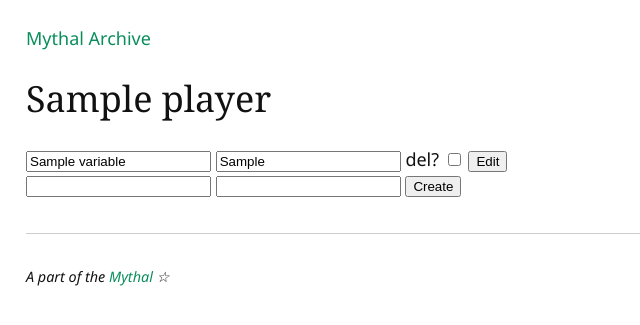
After one commit to mythal/PlayTRPGBot, a Django app: page /chat/1/variables in a window 1280 px wide. The commit adds this page. Shown: the top 325 px of the page, without its empty margins (0-640 px from the left). Run offline with Django 3.2, Linux system fonts and the light colour scheme; a user stored in the database is signed in; tables that the repository leaves empty hold one stand-in row (values such as "Sample post"); parts of the project's set-up code (start-up, migrations or seed data) failed here and were passed over.

Commit message:
simple variables editor

```diff
--- a/archive/templates/chat.html
+++ b/archive/templates/chat.html
@@ -18,7 +18,7 @@
     {% endcache %}
     {% if player %}
         <nav class="player-bar">
-            Your character: <span class="character-name">{{ player.character_name }}</span>
+            My character: <span class="character-name">{{ player.character_name }}</span> <a href="{% url 'variables' chat.id %}">[edit variables]</a>
         </nav>
     {% endif %}
 {% endblock %}
--- /dev/null
+++ b/archive/templates/variables.html
@@ -0,0 +1,25 @@
+{% extends 'base.html' %}
+
+{% block title %}Variables - {{ chat.title }} - Mythal Archive{% endblock %}
+
+{% block main %}
+    <h1>{{ player.character_name }}</h1>
+
+    {% for var in player.variable_set.all %}
+        <form action="{% url "edit_variable" chat.id var.id %}" method="POST">
+            {% csrf_token %}
+            <input name="name" value="{{ var.name }}"/>
+            <input name="value" value="{{ var.value }}">
+            <label for="delete">del?</label>
+            <input type="checkbox" name="delete">
+            <input type="submit" value="Edit">
+        </form>
+    {% endfor %}
+
+    <form action="{% url "create_variable" chat.id %}" method="POST">
+        {% csrf_token %}
+        <input name="name" value="{{ var.name }}"/>
+        <input name="value" value="{{ var.value }}">
+        <input type="submit" value="Create">
+    </form>
+{% endblock %}
--- a/archive/urls.py
+++ b/archive/urls.py
@@ -6,6 +6,9 @@ from . import views
 urlpatterns = [
     path('', views.index, name='index'),
     path('chat/<int:chat_id>/', views.chat_page, name='chat'),
+    path('chat/<int:chat_id>/variables', views.variables, name='variables'),
+    path('chat/<int:chat_id>/variables/edit/<int:variable_id>', views.edit_variables, name='edit_variable'),
+    path('chat/<int:chat_id>/variables/create', views.edit_variables, name='create_variable'),
     path('chat/<int:chat_id>/log.<str:method>', views.export, name='export'),
     path('chat/<int:chat_id>/please_input_password', views.require_password, name='require_password'),
 ]
--- a/archive/views.py
+++ b/archive/views.py
@@ -1,7 +1,7 @@
 from typing import Optional
 import datetime
 
-from django.http import HttpResponseBadRequest
+from django.http import HttpResponseBadRequest, Http404, HttpResponseNotAllowed
 from django.shortcuts import render, get_object_or_404, redirect
 from django.views.decorators.cache import cache_page
 from django.core.paginator import Paginator
@@ -10,8 +10,7 @@ from . import forms
 from .export import EXPORT_METHOD
 from .models import Chat, Tag
 from user.models import TelegramProfile
-from game.models import Player
-
+from game.models import Player, Variable
 
 CACHE_TTL = 3 * 24 * 60 * 60
 
@@ -79,6 +78,47 @@ def chat_page(request, chat_id):
     return render(request, 'chat.html', context)
 
 
+def variables(request, chat_id):
+    chat: Chat = get_object_or_404(Chat, id=chat_id)
+    telegram_profile: Optional[TelegramProfile] = getattr(request.user, 'telegram', None)
+    if not telegram_profile:
+        raise Http404('You must login first.')
+    player = get_object_or_404(Player, user_id=telegram_profile.telegram_id, chat_id=chat.chat_id)
+    return render(request, 'variables.html', context=dict(chat=chat, player=player))
+
+
+def edit_variables(request, chat_id, variable_id=None):
+    if request.method != 'POST':
+        return HttpResponseNotAllowed('POST')
+    chat: Chat = get_object_or_404(Chat, id=chat_id)
+    telegram_profile: Optional[TelegramProfile] = getattr(request.user, 'telegram', None)
+    if not telegram_profile:
+        raise Http404('You must logged in.')
+    player = get_object_or_404(Player, user_id=telegram_profile.telegram_id, chat_id=chat.chat_id)
+    response = redirect(variables, chat_id)
+    if variable_id is None:
+        if 'name' not in request.POST or request.POST['name'].strip() == '':
+            return HttpResponseBadRequest('The variable name cannot empty.')
+        variable = Variable(
+            player=player,
+            name=request.POST['name'].strip(),
+            value=request.POST.get('value', '').strip()
+        )
+        variable.save()
+        return response
+
+    variable = get_object_or_404(Variable, id=variable_id, player=player)
+
+    print(request.POST.get('delete', ''))
+    if request.POST.get('delete', '') != '':
+        variable.delete()
+        return response
+    variable.name = request.POST.get('name', variable.name)
+    variable.value = request.POST.get('value', variable.value)
+    variable.save()
+    return response
+
+
 def require_password(request, chat_id):
     current = get_object_or_404(Chat, id=chat_id)
     wrong = False
--- a/game/models.py
+++ b/game/models.py
@@ -1,5 +1,5 @@
 from django.db import models
-
+from django.contrib.postgres.fields import JSONField
 
 class Round(models.Model):
     chat_id = models.BigIntegerField(primary_key=True)
```
